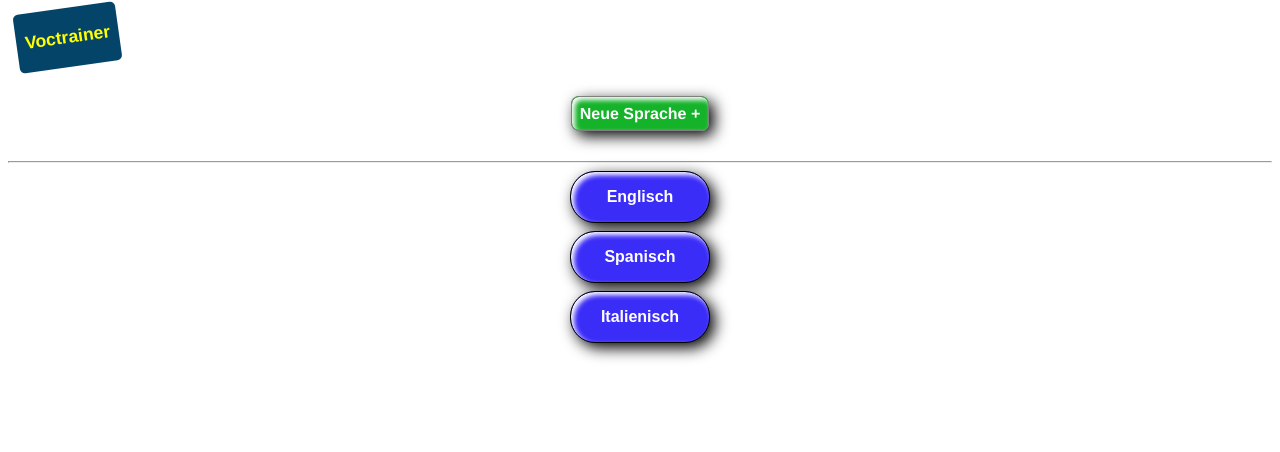
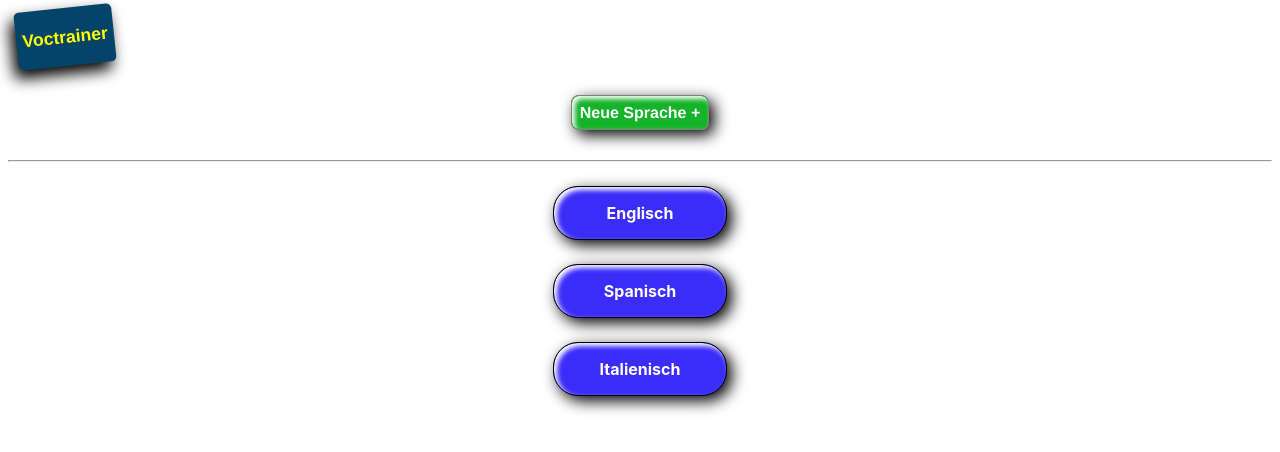
Before and after one commit to DanielVierh/voctrainer, a Vue app: page / in a window 1280 px wide. Shown: the top 452 px of the page. Built offline with nearby package versions, Linux system fonts and the light colour scheme.

Commit message:
Formatierung der Links angepasst

```diff
--- a/src/components/Header.vue
+++ b/src/components/Header.vue
@@ -16,8 +16,10 @@ export default {
 
 <style>
 .logo{
-    width: 100px;
-    padding: .1rem;
+    content: "";
+    width: 95px;
+    height: 55px;
+    padding:.1rem;
     margin: 8px;
     background: rgb(5, 68, 105);
     font-weight: bold;
@@ -25,6 +27,8 @@ export default {
     font-size: 1.1rem;
     cursor: pointer;
     border-radius: 5px;
-    transform: rotate(-8deg);
+    left: -30px;
+    transform: rotateZ(-6deg);
+    box-shadow: -5px 8px 15px black;
 }
 </style>
--- a/src/components/LangContainer.vue
+++ b/src/components/LangContainer.vue
@@ -1,21 +1,23 @@
 <template>
     <div v-if="languages.length" class="buttonContainer">
         <div v-for="lang in languages" :key="lang">
-      <button class="languageButton">{{lang}}</button>
+            <router-link to="/LangOverview">
+                <p class="languageButton">{{ lang }}</p>
+            </router-link>
         </div>
     </div>
 </template>
 
 <script>
-import { ref } from "vue";
+import {ref} from 'vue';
 export default {
-  props: ["testLanguages"],
+    props: ['testLanguages'],
 
     setup(props) {
         const languages = ref(props.testLanguages);
 
-    return { languages };
-  }
+        return {languages};
+    },
 };
 </script>
 
@@ -29,14 +31,17 @@ export default {
     border: 1px solid black;
     font-weight: bold;
     font-size: 1rem;
-  font-family: sans-serif;
+    font-family: -apple-system, BlinkMacSystemFont, 'Segoe UI', Roboto, Oxygen, Ubuntu, Cantarell, 'Open Sans', 'Helvetica Neue', sans-serif;
     margin-bottom: 8px;
     cursor: pointer;
     box-shadow: 5px 5px 15px black, inset 3px 3px 5px white;
-
 }
 
-.buttonContainer{
+ a {
+    text-decoration: none;
+}
+
+.buttonContainer {
     display: flex;
     flex-direction: column;
     align-items: center;
--- a/src/views/LangOverview.vue
+++ b/src/views/LangOverview.vue
@@ -22,6 +22,7 @@ export default {
 <style>
 .menueButton {
     width: 150px;
+    color: black;
     padding: 1rem;
     margin-bottom: 8px;
     border-radius: 15px;
```
Lines whose indentation alone changed are shown as unchanged.
